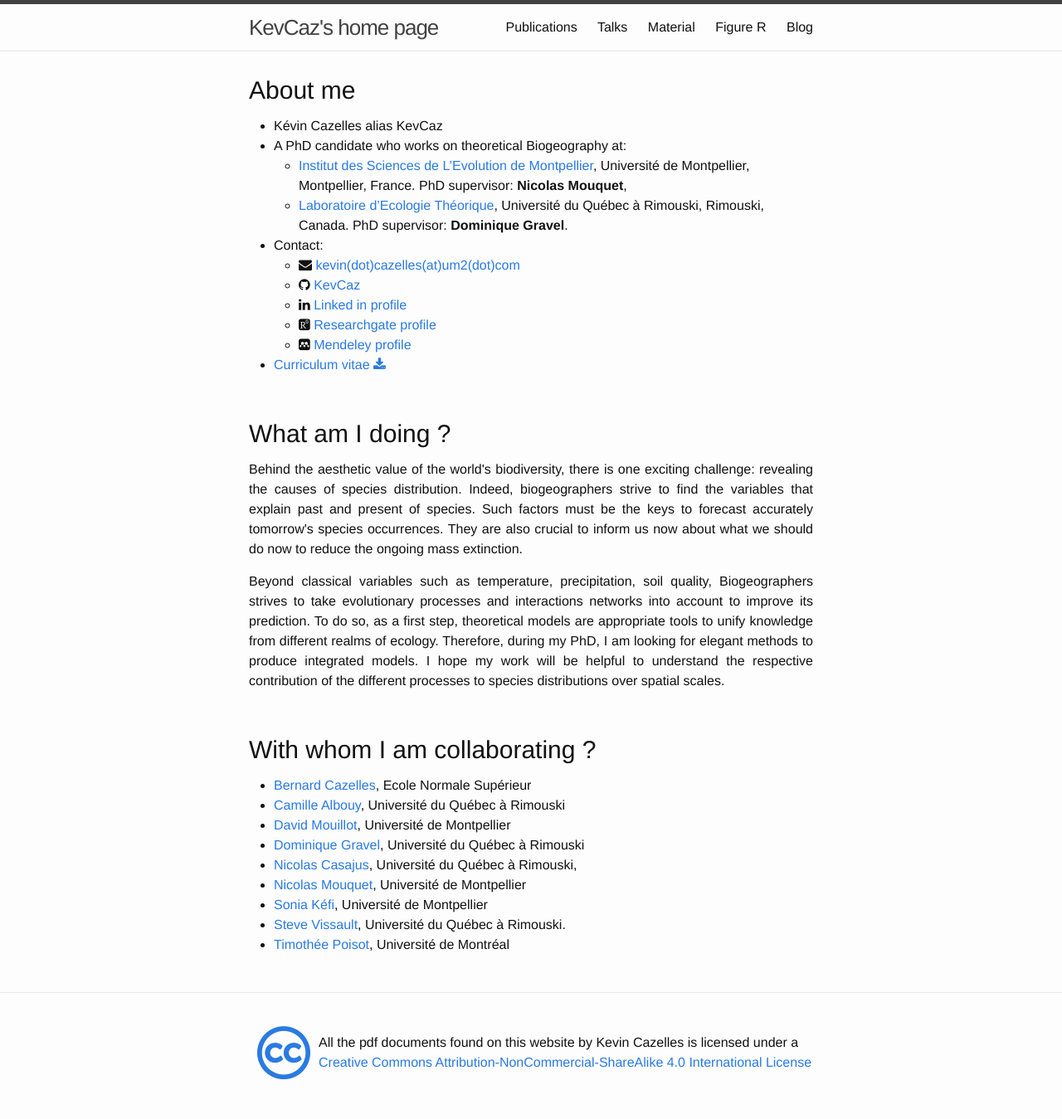
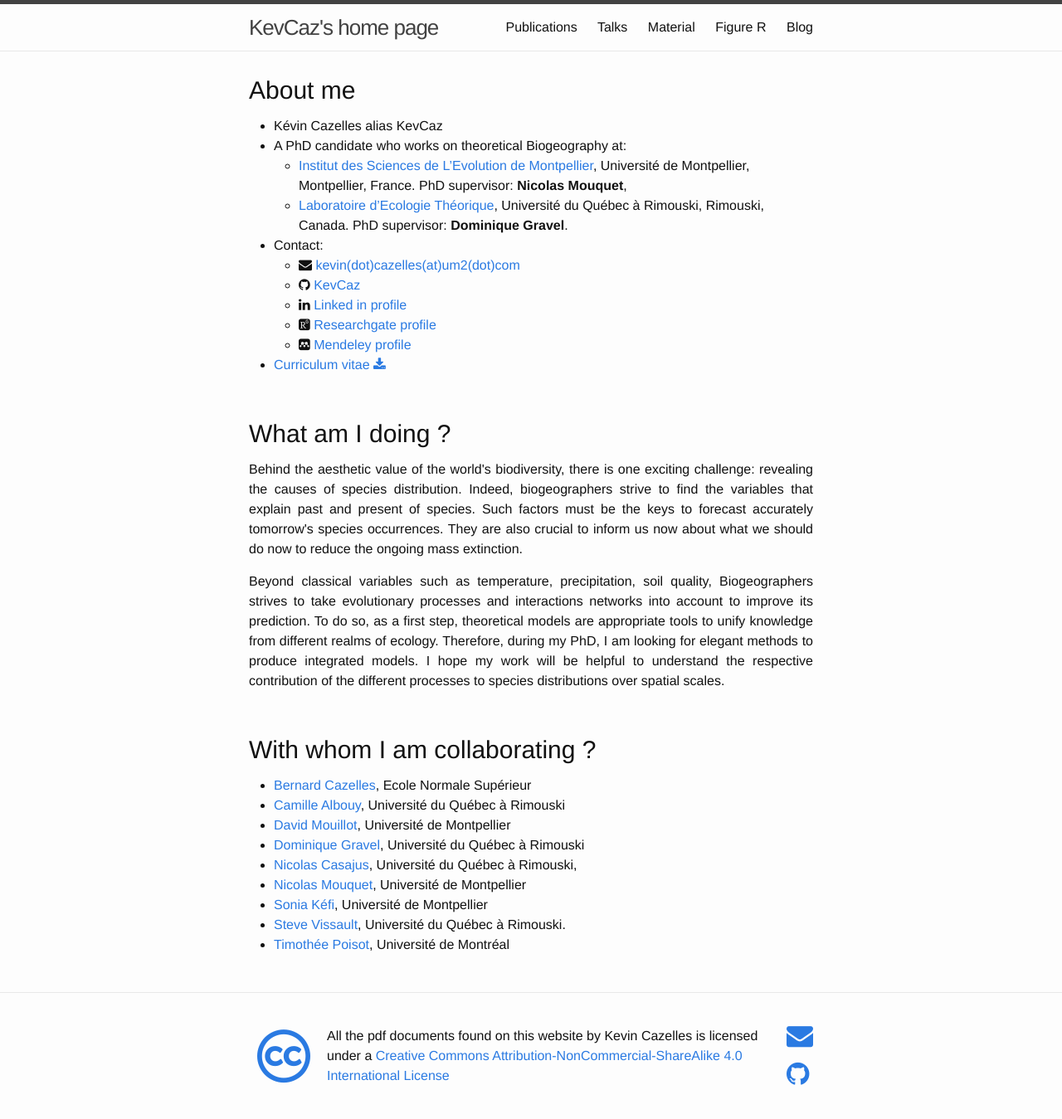
Before and after one commit to KevCaz/KevCazWebsite, a Jekyll site: the page built from index.markdown, in a window 1280 px wide. Shown: the whole page at 83% size. Built offline with Jekyll 4.4.1, drawn with Linux system fonts in a browser that asks for light colours; nearby versions of some CDN libraries; some web fonts are replaced; Markdown is read by kramdown in place of the engine named in the settings.

Commit message:
few changes on posts and the footer

```diff
--- a/_includes/footer.html
+++ b/_includes/footer.html
@@ -34,10 +34,14 @@
     </div> -->
     <table>
     <tr>
-      <td style=padding:10px> <a rel="license" href="http://creativecommons.org/licenses/by-nc-sa/4.0/"><i class="fa fa-creative-commons fa-4x"></i></a></td>
-      <td> All the pdf documents found on this website by Kevin Cazelles is licensed under a <a rel="license" href="http://creativecommons.org/licenses/by-nc-sa/4.0/">Creative Commons Attribution-NonCommercial-ShareAlike 4.0 International License</a> </td>
+      <td style=padding:10px rowspan="2"> <a rel="license" href="http://creativecommons.org/licenses/by-nc-sa/4.0/"><i class="fa fa-creative-commons fa-4x"></i></a></td>
+      <td style=padding:10px rowspan="2"> All the pdf documents found on this website by Kevin Cazelles is licensed under a <a rel="license" href="http://creativecommons.org/licenses/by-nc-sa/4.0/">Creative Commons Attribution-NonCommercial-ShareAlike 4.0 International License</a> </td>
+      <td> <a rel="license" href="mailto:kevin.cazelles@um2.fr"><i class="fa fa-envelope fa-2x"></i></a> </td>
     </tr>
-  </table>
+    <tr>
+      <td> <a rel="license" href="https://github.com/KevCaz"><i class="fa fa-github fa-2x"></i></i></a> </td>
+    </tr>
+    </table>
 
 
 
--- a/_posts/2015-03-18-r-and-me.markdown
+++ b/_posts/2015-03-18-r-and-me.markdown
@@ -2,7 +2,7 @@
 layout: post
 title:  "R and me"
 author: Kevin Cazelles
-date:   2015-11-20
+date:   2015-11-22
 categories: R
 ---
 
```
Also changed, not shown: 2 other files.
